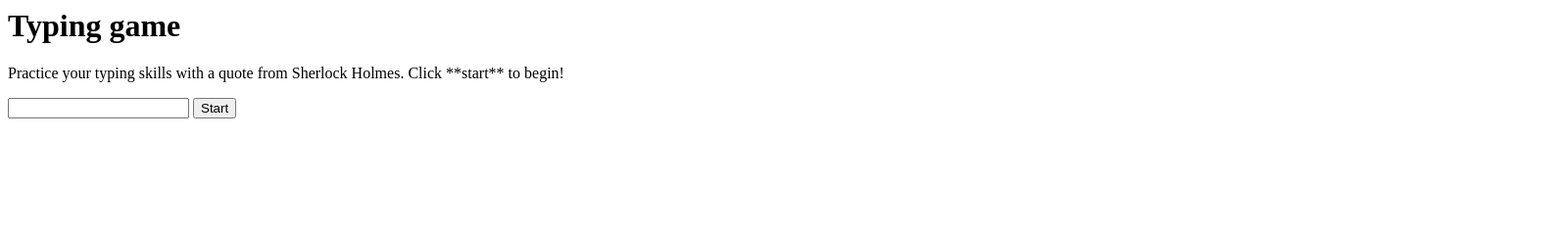
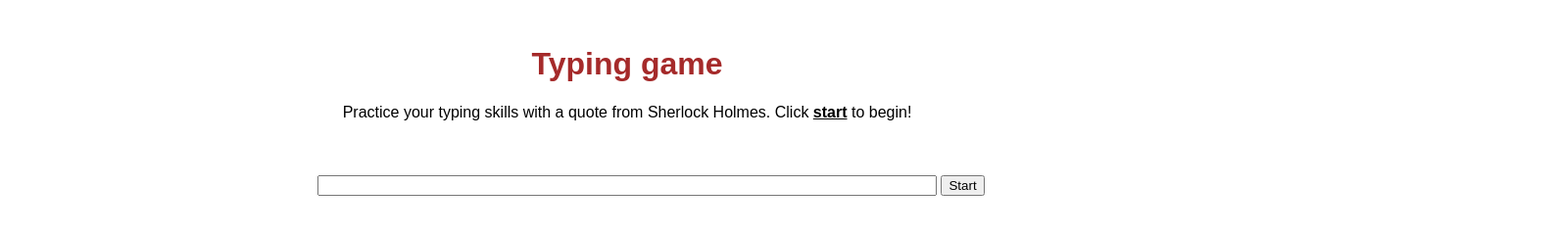
Before and after one commit to dfernandezramos/typingGame, a plain HTML site: page index.html in a window 1280 px wide. Shown: the whole page at 98% size, 1588 px wide, since content can reach past the window. Drawn offline with Linux system fonts and the light colour scheme.

Commit message:
Implement first css style

```diff
--- a/index.html
+++ b/index.html
@@ -5,10 +5,10 @@
     </head>
     <body>
         <h1>Typing game</h1>
-        <p>Practice your typing skills with a quote from Sherlock Holmes. Click **start** to begin!</p>
+        <p class="subtitle">Practice your typing skills with a quote from Sherlock Holmes. Click <strong><u>start</u></strong> to begin!</p>
         <p id="quote"></p>
         <p id="message"></p>
-        <div>
+        <div class="centerBox">
             <input type="text" aria-label="current word" id="typed-value" />
             <button type="button" id="start">Start</button>
         </div>
--- a/style.css
+++ b/style.css
@@ -0,0 +1,42 @@
+body {
+    font-family: Arial, Helvetica, sans-serif;
+}
+
+h1 {
+    color: brown;
+    position: relative;
+    text-align: center;
+    width: 50%;
+    left: 25%;
+    top: 5%;
+}
+
+p {
+    position: relative;
+    text-align: center;
+    width: 50%;
+    left: 25%;
+}
+
+input {
+    width: 50%;
+}
+
+.subtitle {
+    top: 5%;
+}
+
+.highlight {
+    background-color: yellow;
+}
+
+.error {
+    background-color: lightcoral;
+    border: red;
+}
+
+.centerBox {
+    position: relative;
+    left: 25%;
+    top: 10%;
+}
```
